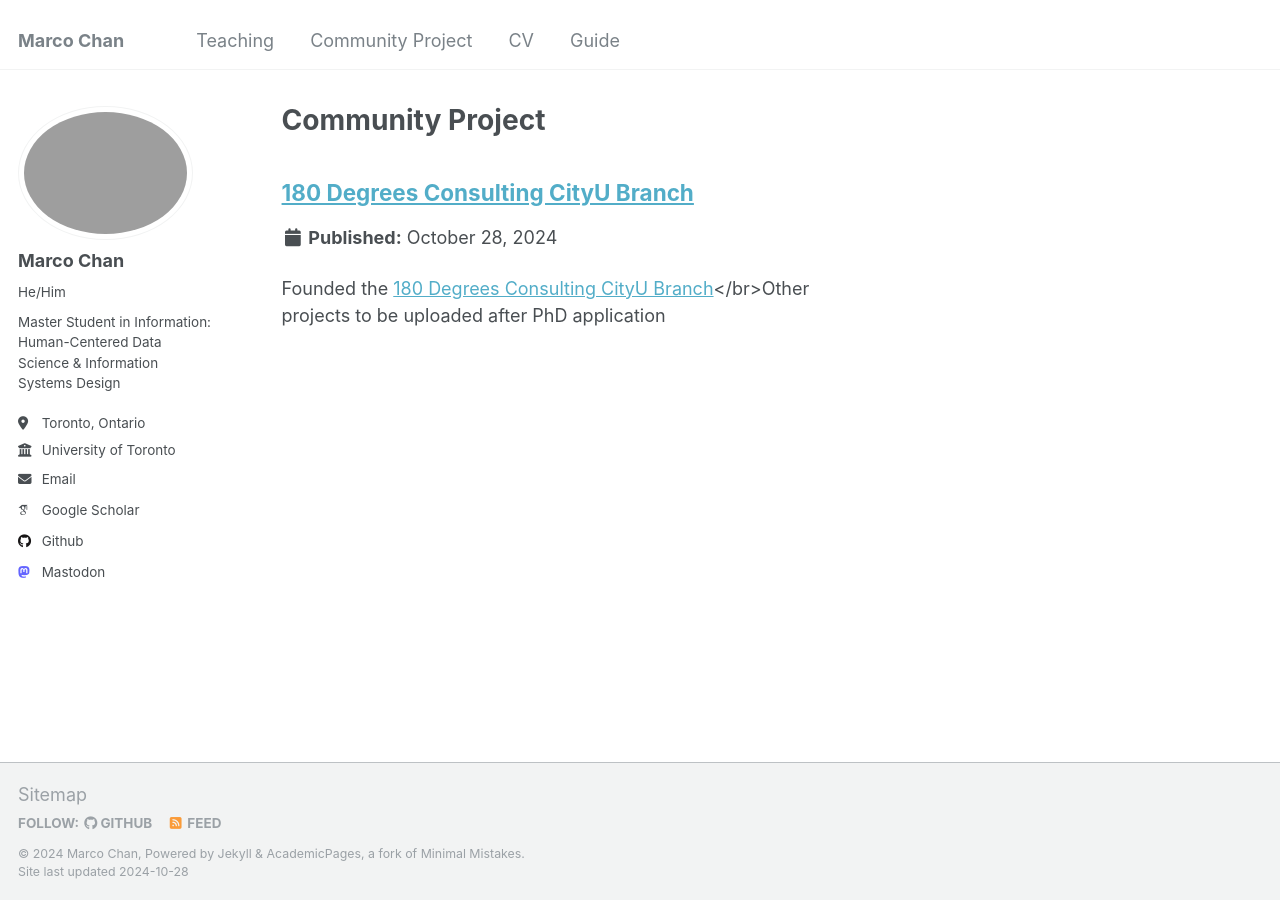
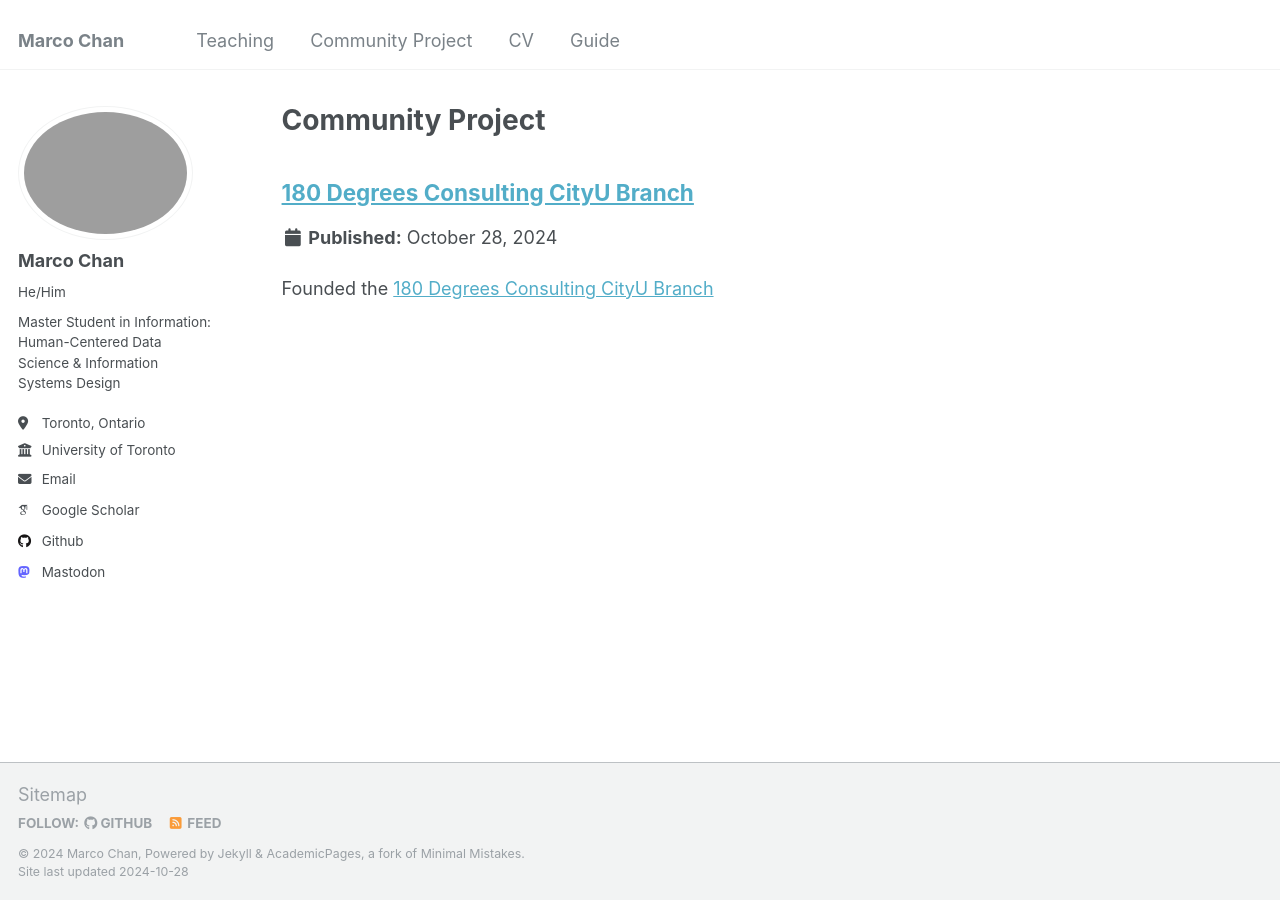
Before and after one commit to Marco-ProspectivePhD/home, a Jekyll site: the page built from _pages/portfolio.html, in a window 1280 px wide. Built offline with Jekyll 4.4.1, drawn with Linux system fonts in a browser that asks for light colours; some web fonts are replaced.

Commit message:
Update Community Project.md

```diff
--- a/_portfolio/Community Project.md
+++ b/_portfolio/Community Project.md
@@ -1,11 +1,11 @@
 ---
 title: "180 Degrees Consulting CityU Branch"
-excerpt: "Founded the [180 Degrees Consulting CityU Branch](https://hk.linkedin.com/company/180dc-cityu)</br>Other projects to be uploaded after PhD application"
+excerpt: "Founded the [180 Degrees Consulting CityU Branch](https://hk.linkedin.com/company/180dc-cityu)"
 collection: "Community Project"
 ---
 
 Founded the [180 Degrees Consulting CityU Branch](https://hk.linkedin.com/company/180dc-cityu) after my academic exchange to Copenhagen with the hope of generating social impact in Hong Kong. Photo below is the presentation night of student consultants to their mentors and the non-profit clients.
 
-<img src='/images/test.png'>
+<img src='/images/500x300.png'>
 
-For possible services at 180 Degrees Consulting, please check out publicized project [here]().
+For possible services at 180 Degrees Consulting, please check out publicized project [here](https://drive.google.com/file/d/1-DkGAV8TzFDyAm4MAERJs18cmmhpO1YH/view?usp=sharing).
```
